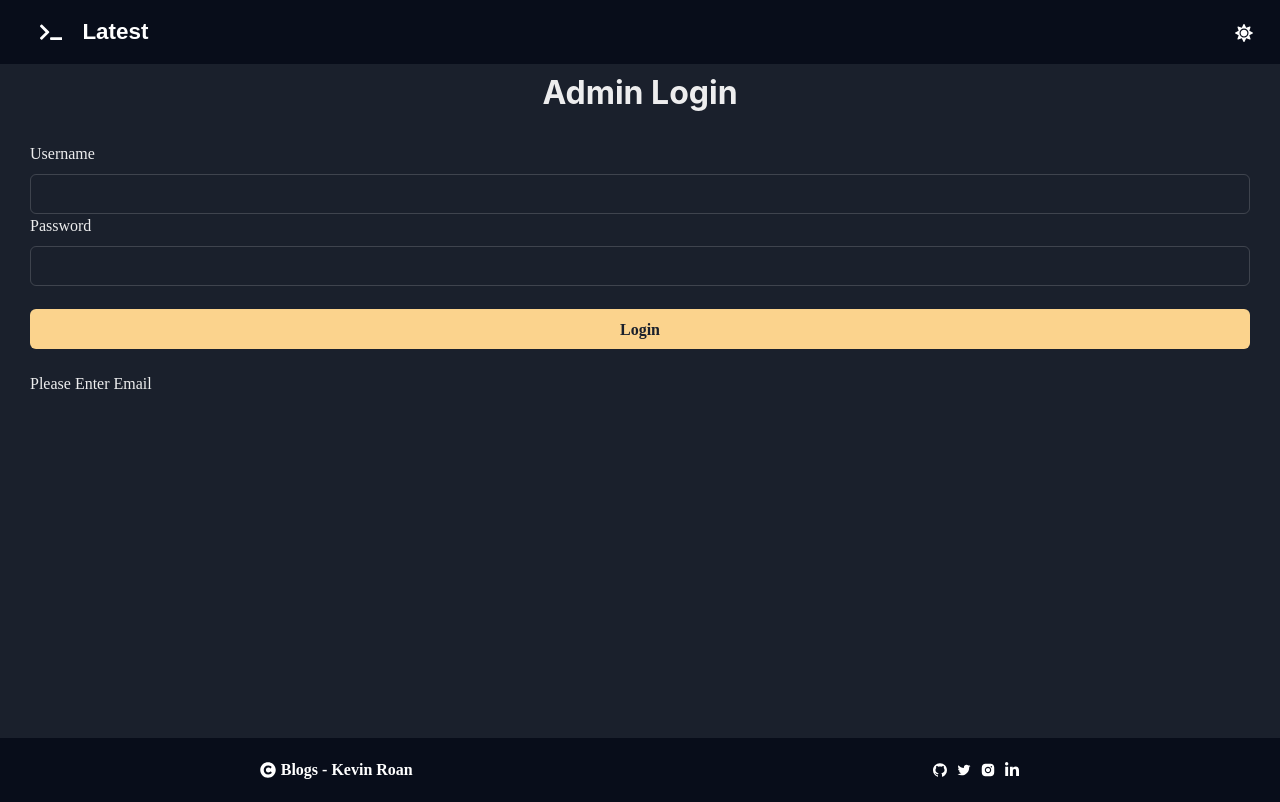
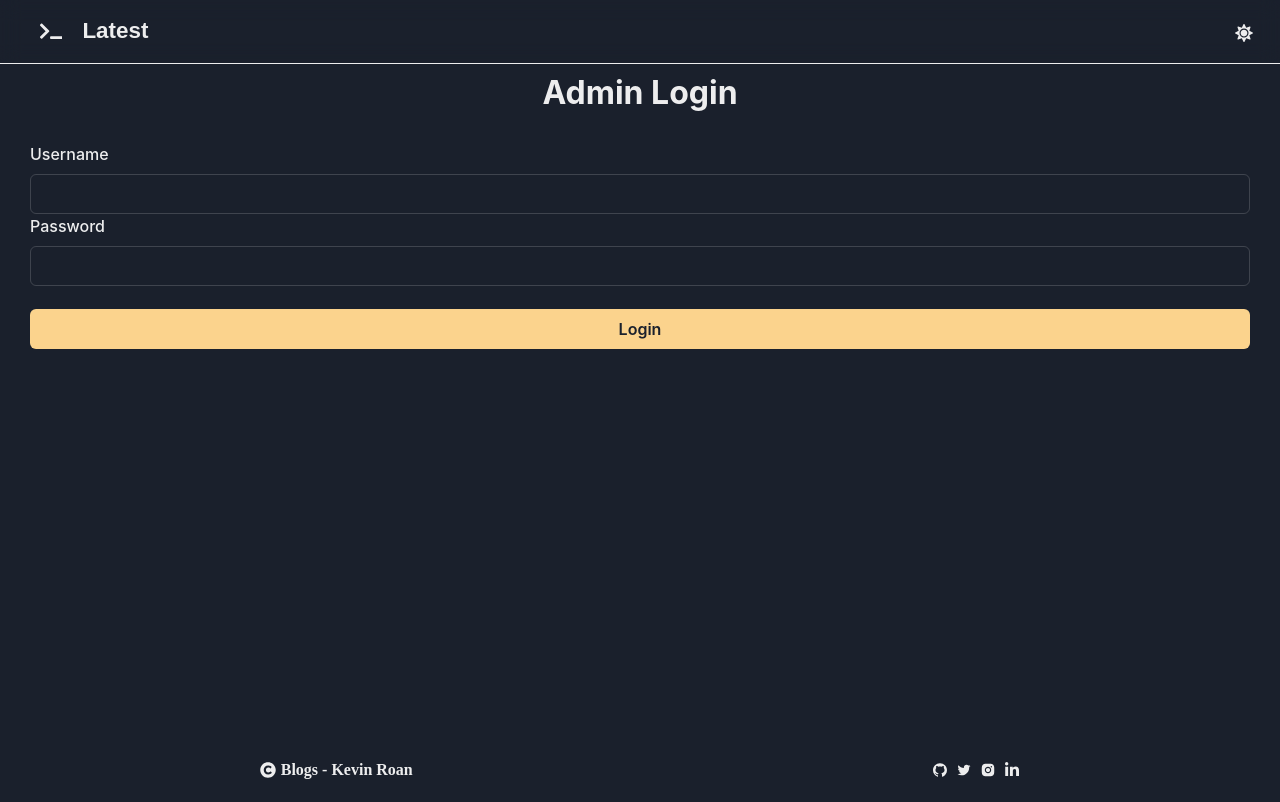
Before and after one commit to kevin-roan/kevinroan-blogs, a React (Vite) app: page /login in a window 1280 px wide. Built offline with nearby package versions, Linux system fonts and the light colour scheme; no server answers.

Commit message:
protected route setup

```diff
--- a/package.json
+++ b/package.json
@@ -15,9 +15,12 @@
     "@emotion/react": "^11.11.1",
     "@emotion/styled": "^11.11.0",
     "@reduxjs/toolkit": "^1.9.7",
+    "dotenv": "^16.3.1",
+    "firebase": "^10.6.0",
     "framer-motion": "^10.16.5",
     "react": "^18.2.0",
     "react-dom": "^18.2.0",
+    "react-firebase-hooks": "^5.1.1",
     "react-icons": "^4.12.0",
     "react-markdown": "^9.0.1",
     "react-router-dom": "^6.19.0"
--- a/src/App.tsx
+++ b/src/App.tsx
@@ -1,18 +1,38 @@
-import "./App.css";
+import { Route, BrowserRouter as Router, Routes } from "react-router-dom";
+import firebase from "firebase/compat/app";
+import "firebase/compat/auth";
 import { Header, Footer, AdminLogin, BlogViewer } from "./components";
 import { Admin, Home } from "./pages";
-import { BrowserRouter as Router, Routes, Route } from "react-router-dom";
+import PrivateRoutes from "./utils/PrivateRoutes";
+import { useState, useEffect } from "react";
+
+firebase.initializeApp({
+  apiKey: import.meta.env.VITE_FIREBASE_API_KEY,
+  authDomain: import.meta.env.VITE_FIREBASE_AUTH_DOMAIN,
+  projectId: import.meta.env.VITE_FIREBASE_PROJECT_ID,
+  storageBucket: import.meta.env.VITE_FIREBASE_STORAGE_BUCKET,
+  messagingSenderId: import.meta.env.VITE_MESSAGING_SENDER_ID,
+  appId: import.meta.env.VITE_FIREBASE_APP_ID,
+});
 
 function App() {
+  const [user, setUser] = useState(null);
+  useEffect(() => {
+    const unsubscribe = firebase.auth().onAuthStateChanged((authUser) => {
+      setUser(authUser);
+    });
+    return () => unsubscribe();
+  }, []);
   return (
     <Router>
       <Header />
       <Routes>
         <Route path="/" element={<Home />} />
-        <Route path="/*" element={<Home />} />
+        <Route path="/viewblog" element={<BlogViewer />} />
         <Route path="/login" element={<AdminLogin />} />
-        <Route path="/admin" element={<Admin />} />
-        <Route path="/viewblog" element={<BlogViewer />} />
+        <Route element={<PrivateRoutes isAdmin={user} />}>
+          <Route path="/admin" element={<Admin />} />
+        </Route>
       </Routes>
       <Footer />
     </Router>
--- a/src/components/AdminLogin.tsx
+++ b/src/components/AdminLogin.tsx
@@ -1,12 +1,20 @@
 import { Box, Button, Heading } from "@chakra-ui/react";
+import { Link } from "react-router-dom";
 import { useState } from "react";
+import firebase from "firebase/compat/app";
 import { FormControl, FormLabel, Input } from "@chakra-ui/react";
 
 const AdminLogin = () => {
-  const masteremail: string | number = "ludangupta";
-  const masterpassword: string | number = 2334;
   const [password, setPassword] = useState<string | number>("");
   const [email, setEmail] = useState<string | number>("");
+  const loginWithEmail = async () => {
+    try {
+      await firebase.auth().signInWithEmailAndPassword(email, password);
+      alert("login success");
+    } catch (error) {
+      alert("Authentication Failed" + error.message);
+    }
+  };
   return (
     <Box minH={"83vh"}>
       <Heading fontSize={"2rem"} textAlign={"center"}>
@@ -17,20 +25,18 @@ const AdminLogin = () => {
           <FormLabel>Username</FormLabel>
           <Input type="email" onChange={(e) => setEmail(e.target.value)} />
           <FormLabel>Password</FormLabel>
-          <Input type="email" onChange={(e) => setPassword(e.target.value)} />
-          <Button colorScheme="orange" marginY={"23px"}>
-            Login
+          <Input
+            type="password"
+            onChange={(e) => setPassword(e.target.value)}
+          />
+          <Button
+            colorScheme="orange"
+            marginY={"23px"}
+            onClick={loginWithEmail}
+          >
+            <Link to="/admin">Login</Link>
           </Button>
         </FormControl>
-        {masteremail && email ? (
-          email == masteremail ? (
-            <li>login success</li>
-          ) : (
-            <>Email doesn't Match </>
-          )
-        ) : (
-          <>Please Enter Email</>
-        )}
       </Box>
     </Box>
   );
--- a/src/components/BlogViewer.tsx
+++ b/src/components/BlogViewer.tsx
@@ -13,7 +13,6 @@ const BlogViewer = () => {
           overflow={"auto"}
         >
           <Heading
-            colorScheme="light"
             color={"var(--secondary-color)"}
             textAlign={"center"}
             marginY={"20px"}
--- a/src/components/Footer.tsx
+++ b/src/components/Footer.tsx
@@ -15,7 +15,6 @@ function Footer() {
       display={"flex"}
       alignItems={"center"}
       justifyContent={"space-around"}
-      color={"white"}
     >
       <Heading
         fontSize={"1rem"}
@@ -23,6 +22,7 @@ function Footer() {
         display={"flex"}
         alignItems={"center"}
         gap={"5px"}
+        colorScheme="white"
       >
         <FaCopyright /> Blogs - Kevin Roan
       </Heading>
--- a/src/components/Header.tsx
+++ b/src/components/Header.tsx
@@ -5,20 +5,25 @@ import { ColorModeSwitcher } from "../ColormodeSwitcher";
 function Header() {
   return (
     <Box
-      bg={"var(--primary-color)"}
-      color="white"
       minH={"8vh"}
       display={"flex"}
       marginBottom={"10px"}
       position={"sticky"}
       top="0"
       zIndex={"9999"}
+      borderBottom={"1px"}
+      background={"transparent"}
+      backdropFilter={"blur(10px)"}
     >
       <HStack color="var(--text-color-light)">
         <Heading fontSize="1.4rem" marginX={"40px"}>
           <Flex alignItems={"center"}>
             <FaTerminal />{" "}
-            <Text fontFamily={"sans-serif"} paddingX={"20px"}>
+            <Text
+              fontFamily={"sans-serif"}
+              paddingX={"20px"}
+              colorScheme="white"
+            >
               Latest
             </Text>
           </Flex>
--- a/src/pages/Admin.tsx
+++ b/src/pages/Admin.tsx
@@ -52,13 +52,13 @@ function Droppable() {
 const Admin = () => {
   const [title, setTitle] = useState<string | number>("");
   return (
+    <>
       <Box height={"83vh"}>
         <Heading
           fontSize={"2rem"}
           textTransform={"capitalize"}
           textAlign={"center"}
           color="darkslategray"
-        colorScheme="light"
         >
           Drag and Drop Markdown file here
         </Heading>
@@ -83,6 +83,7 @@ const Admin = () => {
           <Button colorScheme="orange">Upload</Button>
         </FormControl>
       </Box>
+    </>
   );
 };
 
--- /dev/null
+++ b/src/utils/PrivateRoutes.tsx
@@ -0,0 +1,8 @@
+import { Outlet } from "react-router-dom";
+import { AdminLogin } from "../components";
+
+const PrivateRoutes = ({ isAdmin }) => {
+  return isAdmin ? <Outlet /> : <AdminLogin />;
+};
+
+export default PrivateRoutes;
--- a/vite.config.ts
+++ b/vite.config.ts
@@ -1,5 +1,9 @@
 import { defineConfig } from "vite";
 import react from "@vitejs/plugin-react";
+import dotenv from "dotenv";
+
+// Load environment variables from .env
+dotenv.config();
 
 // https://vitejs.dev/config/
 export default defineConfig({
```
Also changed, not shown: src/components/test.md (deleted, +0 -19 lines), 2 other files (tests, documents, lock files or other folders). Lines whose indentation alone changed are shown as unchanged.
